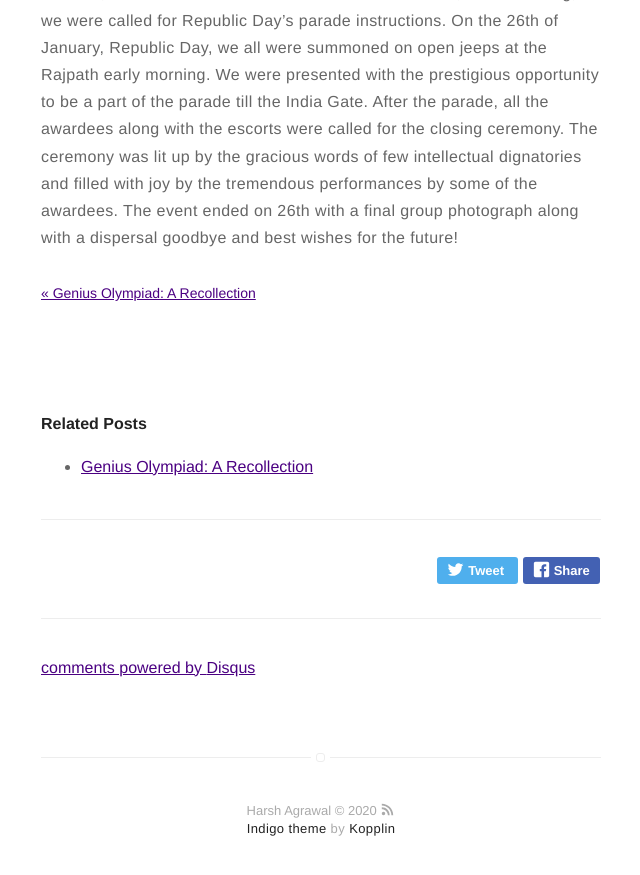
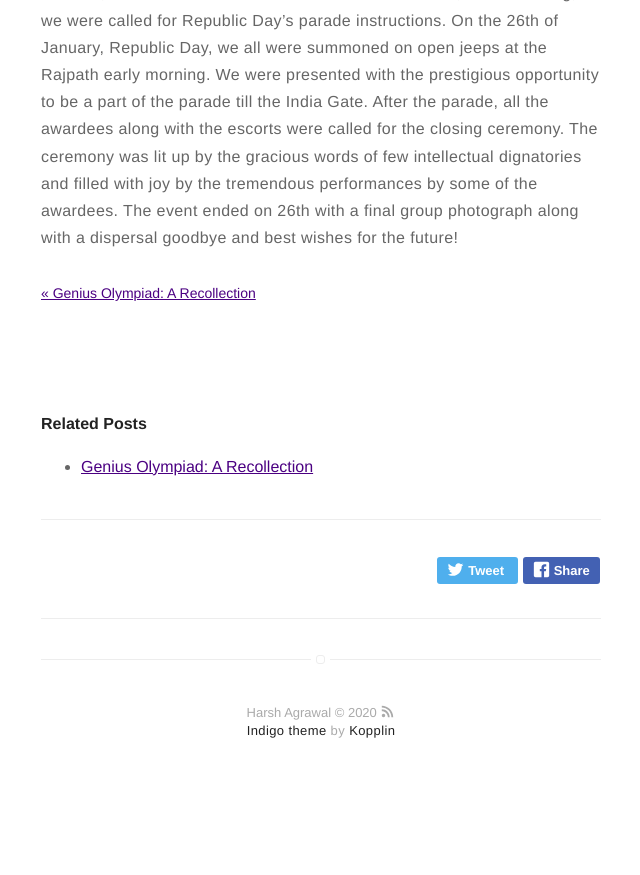
Before and after one commit to harshagrawal13/harshagrawal13.github.io, a Jekyll site: the page built from _posts/2020-01-27-Bal-Shakti-Puraskar-2020.markdown, in a window 1280 px wide and 900 px high, scrolled down 2148 px. Shown: the top 875 px of the window, without its empty margins (319-959 px from the left). Built offline with Jekyll 4.4.1, drawn with Linux system fonts in a browser that asks for light colours; comment, search, counter and statistics services are not loaded; after the commit the page ends 2950 px from its top, so only the background shows below that; some of the changed lines change nothing that is shown.

Commit message:
Update _config.yml

```diff
--- a/_config.yml
+++ b/_config.yml
@@ -31,7 +31,7 @@
 # if you don't want comments in your posts, leave categories empty
 disqus:
   shortname: mydisqus # enter this from your disqus account
-  categories: [blog, project] # only show disqus for posts that have these categories
+  categories:  # only show disqus for posts that have these categories
 
 # if you don't have any of social below, comment the line
 facebook: harsh.agrawal.522
```
